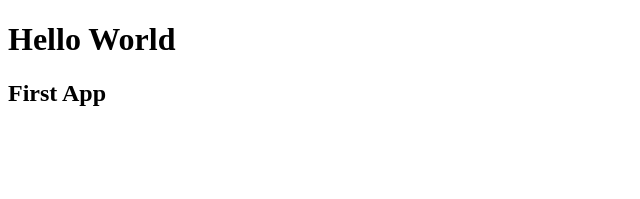
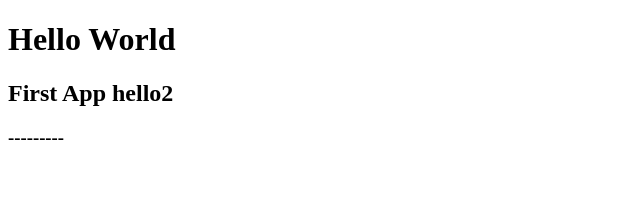
Before and after one commit to VicenteOgalde/React-0-to-Expert-Udemy, a React (Vite) app in the folder 04-react-intro/counter-app-vite/: page / in a window 1280 px wide. Shown: the top 199 px of the page, without its empty margins (0-640 px from the left). Built offline with nearby package versions, Linux system fonts and the light colour scheme.

Commit message:
commit 39

```diff
--- a/04-react-intro/counter-app-vite/src/FirstApp.jsx
+++ b/04-react-intro/counter-app-vite/src/FirstApp.jsx
@@ -1,3 +1,12 @@
+const newMessage = {m1:"hello",m2:"hello2"};
+
+const getFirstMessage=(message)=>message.m2;
+
 export function FirstApp(){
-    return <h2>First App</h2>
+
+
+    return <>
+    <h2>First App {getFirstMessage(newMessage)}</h2>
+    <h3>---------</h3>
+    </>
 }
```
